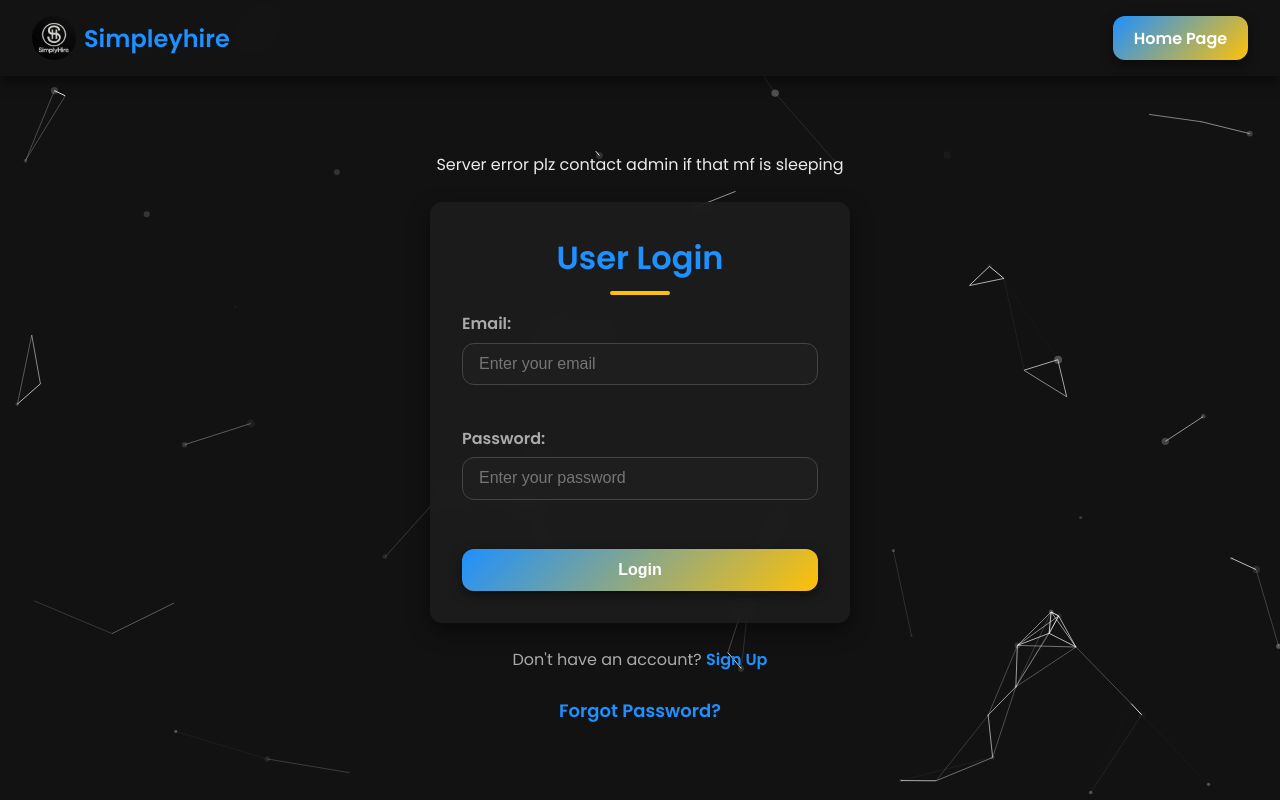
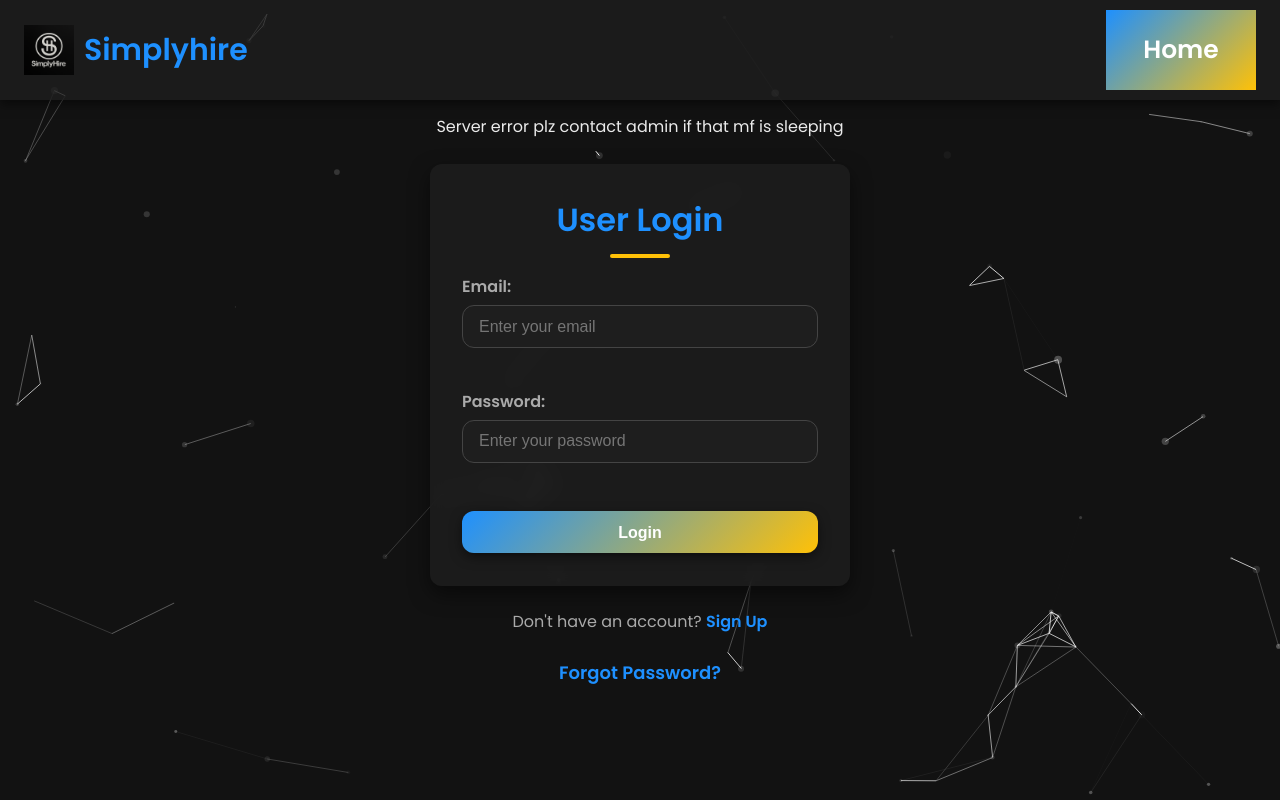
Before and after one commit to sph4919/Simplyhire, a PHP site: page /userLogin.html in a window 1280 px wide. Run offline with PHP 8.4, Linux system fonts and the light colour scheme.

Commit message:
echancing the ui ux of userLogin and signUp

```diff
--- a/userLogin.css
+++ b/userLogin.css
@@ -42,75 +42,63 @@
   top: 0;
   left: 0;
 }
-
 /* Navbar */
 .navbar {
-  background: rgba(20, 20, 20, 0.9);
-  backdrop-filter: blur(10px);
-  padding: 1rem 2rem;
+  width: 100%;
+  height: 100px; /* Navbar height */
+  background-color: var(--card-background);
+  color: var(--text-color);
   display: flex;
   justify-content: space-between;
   align-items: center;
-  box-shadow: 0 4px 12px var(--shadow-color);
-  position: sticky;
+  padding: 0 1.5rem;
+  box-shadow: 0 4px 10px var(--shadow-color);
+  position: fixed;
   top: 0;
-  z-index: 999;
-  animation: slideDown 0.6s ease forwards;
-  opacity: 0;
-  transform: translateY(-20px);
+  left: 0;
+  z-index: 10;
 }
 
-@keyframes slideDown {
-  to {
-    opacity: 1;
-    transform: translateY(0);
-  }
+/* Logo + Brand */
+.nav-left {
+  display: flex;
+  align-items: center;
+  gap: 10px;
 }
 
-.navbar ul {
-  list-style: none;
+.logo {
+  height: 50px;
+  width: 50px;
+  object-fit: contain;
+}
+
+.brand-name {
+  font-size: 30px;
+  font-weight: 600;
+  color: var(--primary-color);
+}
+
+/* Home Button */
+.home-btn {
   display: flex;
   align-items: center;
-  gap: 0.75rem;
+  justify-content: center;
+  height: 80px; /* same height as navbar */
+  padding: 0 1.2rem;
+  background: linear-gradient(135deg, var(--primary-color), var(--accent-color));
+  color: #fff;
+  font-weight: 600;
+  text-decoration: none;
+  width: 150px;
+  transition: background 0.3s ease, transform 0.2s ease;
+  font-size: 25px;
 }
 
-.navbar li {
-  display: flex;
-  align-items: center;
-  font-size: 1.5rem;
-  font-weight: 700;
-  color: var(--primary-color);
-  gap: 0.5rem;
+.home-btn:hover {
+  background: linear-gradient(135deg, var(--primary-hover), #e69500);
+  transform: translateY(-2px);
 }
 
-.navbar .logo {
-  width: 44px;
-  height: 44px;
-  border-radius: 50%;
-  object-fit: cover;
-}
-
-.brand-text {
-  font-weight: bold;
-}
-
-/* Service Button */
-.service-btn {
-  background: linear-gradient(135deg, var(--primary-color), var(--accent-color));
-  border: none;
-  border-radius: var(--radius);
-  padding: 0.6rem 1.3rem;
-  color: #fff;
-  text-decoration: none;
-  font-weight: 600;
-  transition: background 0.4s ease, transform 0.3s ease;
-  box-shadow: 0 4px 12px var(--shadow-color);
-}
-
-.service-btn:hover {
-  background: linear-gradient(135deg, var(--primary-hover), #ffb100);
-  transform: scale(1.05);
-}
 
 /* Main Container */
 .container {
--- a/userLogin.html
+++ b/userLogin.html
@@ -13,16 +13,14 @@
 
   <!-- Navbar -->
   <nav class="navbar">
-    <ul>
-      <li>
-        <img src="imgs/SimpleHireV2Logo.png" alt="Simpleyhire Logo" class="logo" />
-        <span class="brand-text">Simpleyhire</span>
-      </li>
-    </ul>
-    <a href="index.html" class="service-btn">
-      <span class="service-btntext">Home Page</span>
-    </a>
-  </nav>
+  <div class="nav-left">
+    <img src="imgs/SimpleHireV2Logo.png" alt="Simplyhire Logo" class="logo" />
+    <span class="brand-name">Simplyhire</span>
+  </div>
+  <div class="nav-right">
+    <a href="userLogin.html" class="home-btn">Home</a>
+  </div>
+</nav>
 
   <!-- Main Login Content -->
   <div class="container">
```
Also changed, not shown: userSignup.css (+60 -0 lines), userSignup.html (+11 -0 lines).
